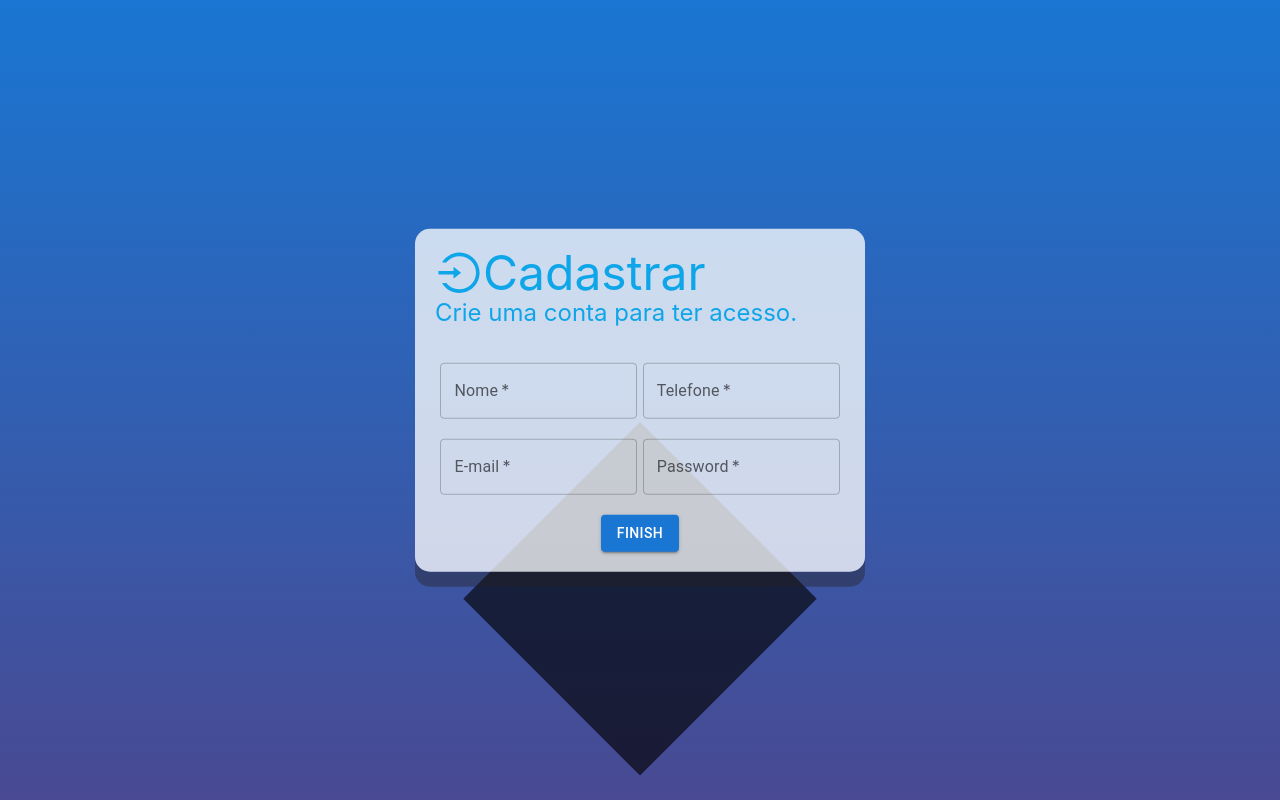
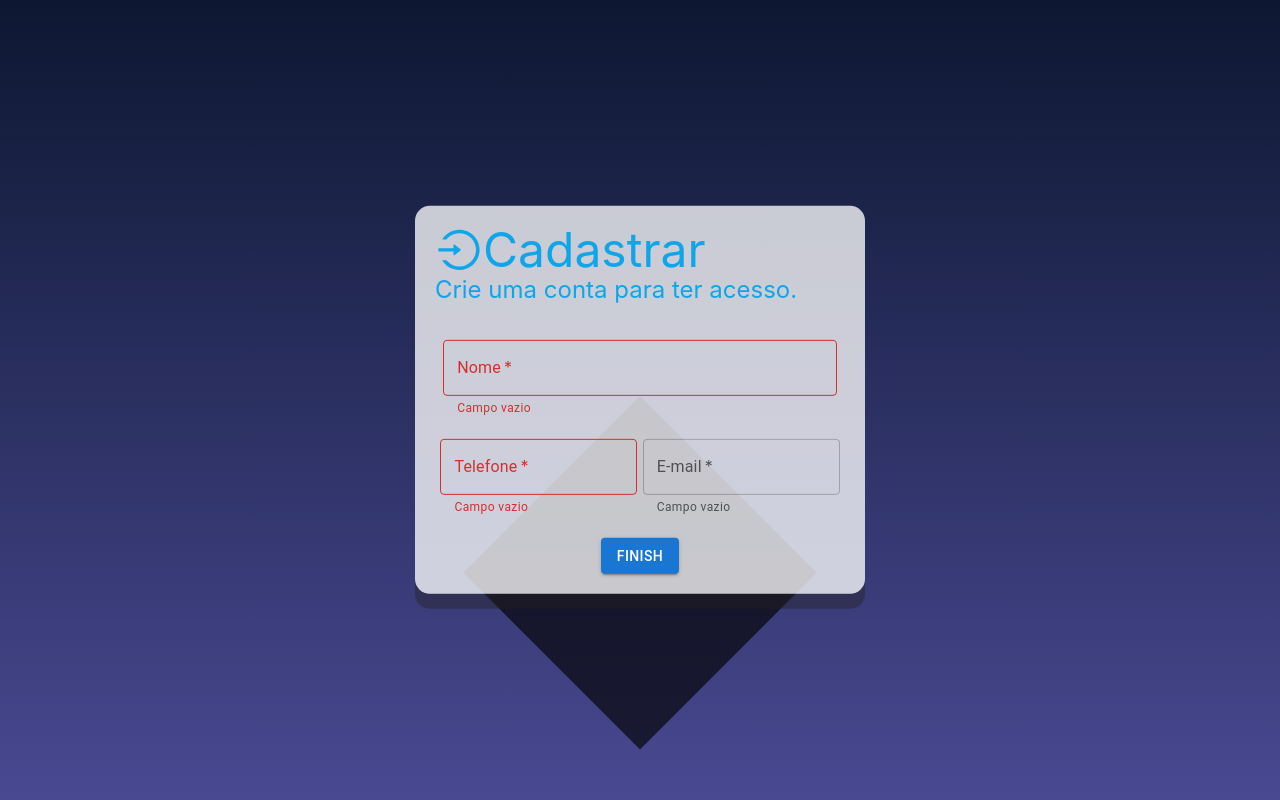
Before and after one commit to felipeluis223/SystemLogin, a React (Create React App) app: page / in a window 1280 px wide. Built offline with nearby package versions, Linux system fonts and the light colour scheme; the HTML template or start-up script is replaced by a standard one.

Commit message:
alterações background

```diff
--- a/src/components/cadastro.js
+++ b/src/components/cadastro.js
@@ -2,12 +2,21 @@ import TextField from '@mui/material/TextField';
 import { AiOutlineLogin } from "react-icons/ai";
 import Button from '@mui/material/Button';
 import ReactDOM from 'react-dom';
+import React, { useState } from "react";
 import './styles/login.css'
 
 function Cadastro(){
+	const phoneRegex = /^(\+\d{1,2}\s)?\(?\d{3}\)?[\s.-]\d{3}[\s.-]\d{4}$/;
+
+	const [errorText, setErrorText] = useState('')
+	const [nomeUser, setNomeUser] = useState('')
+	const [telefoneUser, setTelefoneUser] = useState('');
+	const [emailUser, setEmailUser] = useState('')
+
+
+
     return (
         <div className="containerLogin flex justify-center flex-wrap absolute">
-
         	<div className="w-[100%] flex flex-row mb-3.5 text-5xl text-sky-500 flex-row flex-wrap">
         		<AiOutlineLogin />
 	        	<h1>Cadastrar</h1>
@@ -15,13 +24,15 @@ function Cadastro(){
 	        </div>
 	        <form action="">
 	        	<div className="w-[100%] flex flex-row justify-evenly flex-wrap">
-		         	<div className="w-[48%] mt-5">
+		         	<div className="w-[96%] mt-5">
 		         		<TextField
 				          required
-				          id="outlined"
-				          label="Nome"
+				          id="standard-basic" label="Nome"
 				          placeholder="digite seu nome..."
 				          className="w-[100%]"
+				          onChange={(e)=>setNomeUser(e.target.value)}
+				          error={nomeUser === ""}
+				          helperText={nomeUser === ""?"Campo vazio":''}
 				        />
 		         	</div>
 
@@ -32,6 +43,9 @@ function Cadastro(){
 				          label="Telefone"
 				          placeholder="(dd)xxxxx-xxxx"
 				          className="w-[100%]"
+				          onChange={(e)=>setTelefoneUser(e.target.value)}
+				          error={telefoneUser === ""}
+				          helperText={telefoneUser === ""?"Campo vazio":''}
 				        />
 		         	</div>
 
@@ -42,19 +56,11 @@ function Cadastro(){
 				          label="E-mail"
 				          placeholder="exemple@gmail.com"
 				          className="w-[100%]"
+				          onChange={(e)=>setEmailUser(e.target.value)}
+				          error={setEmailUser === ""}
+				          helperText={emailUser === ""?"Campo vazio":''}
 				        />
 		         	</div>
-
-		         	<div className="w-[48%] mt-5">
-		         		<TextField
-				          required
-				          id="outlined"
-				          label="Password"
-				          placeholder="crie uma senha..."
-				          className="w-[100%]"
-				        />
-		         	</div>
-
 		         </div>
 		         <div className="w-[100%] flex justify-center align-center mt-5">
 		         	<Button variant="contained">Finish</Button>
--- a/src/index.css
+++ b/src/index.css
@@ -9,8 +9,9 @@
     sans-serif;
 }
 body{
+  width: 100%;
   height: 100vh;
-  background: linear-gradient(#1976d2, rgb(73, 73, 146));
+  background: linear-gradient(#0d1731, rgb(73, 73, 146)); /*#1976d2*/
   display: flex;
   justify-content: center;
   align-items: center;
@@ -27,7 +28,7 @@ body{
 }
 @keyframes containerBlack {
   0%{
-    top: 60%;
+    top: 55%;
   }
   50% {
     background: transparent;
@@ -35,7 +36,7 @@ body{
   }
 
   100%{
-    top: 60%;
+    top: 55%;
   }
 
 }
```
